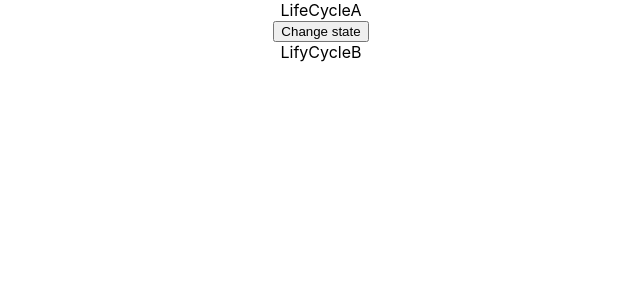
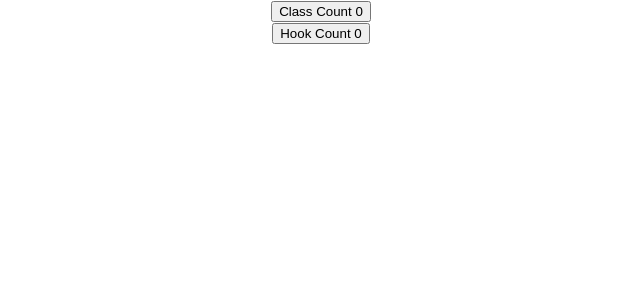
Before and after one commit to Devina6/ReactLearning, a React (Create React App) app in the folder react-project/: page / in a window 1280 px wide. Shown: the top 300 px of the page, without its empty margins (319-959 px from the left). Built offline with nearby package versions, Linux system fonts and the light colour scheme.

Commit message:
useState Hook

```diff
--- a/react-project/src/App.js
+++ b/react-project/src/App.js
@@ -1,4 +1,3 @@
-import logo from './logo.svg';
 import './App.css';
 import Greet from './components/greet'
 import Welcome from './components/welcome'
@@ -17,12 +16,16 @@
 import AppModuleStyles from './appStyles.module.css'
 import Form from './components/form'
 import LifeCycleA from './components/lifeCycleA'
+import ClassCounter from './components/classCounter'
+import HookCounter from './components/hookCounter'
 
 function App() {
   return (
     <div className="App">
-      <LifeCycleA />
-      {/*<Form />
+      <ClassCounter />
+      <HookCounter />
+      {/*<LifeCycleA />
+      <Form />
       <StyleSheetsComponents primary={true}/>
       <InLineComponents />
       <h1 className='error'>Error</h1>
--- /dev/null
+++ b/react-project/src/components/classCounter.js
@@ -0,0 +1,25 @@
+import React, { Component } from 'react'
+
+class classCounter extends Component {
+    constructor(props) {
+      super(props)
+
+      this.state = {
+         count:0
+      }
+    }
+    incrementCount = () => {
+        this.setState({
+            count:this.state.count+1
+        })
+    }
+  render() {
+    return (
+      <div>
+        <button onClick={this.incrementCount}>Class Count {this.state.count}</button>
+      </div>
+    )
+  }
+}
+
+export default classCounter
--- /dev/null
+++ b/react-project/src/components/hookCounter.js
@@ -0,0 +1,14 @@
+import React,{useState} from 'react'
+
+function HookCounter() {
+
+    const [count, setCount] = useState(0)
+
+  return (
+    <div>
+        <button onClick={()=>setCount(count+1)}>Hook Count {count}</button>
+    </div>
+  )
+}
+
+export default HookCounter
```
